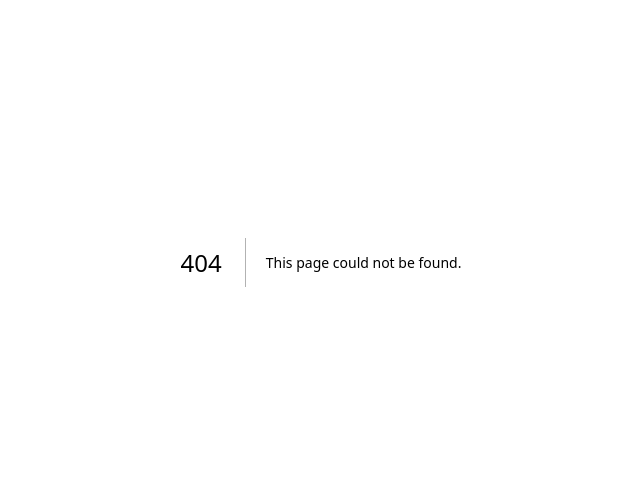
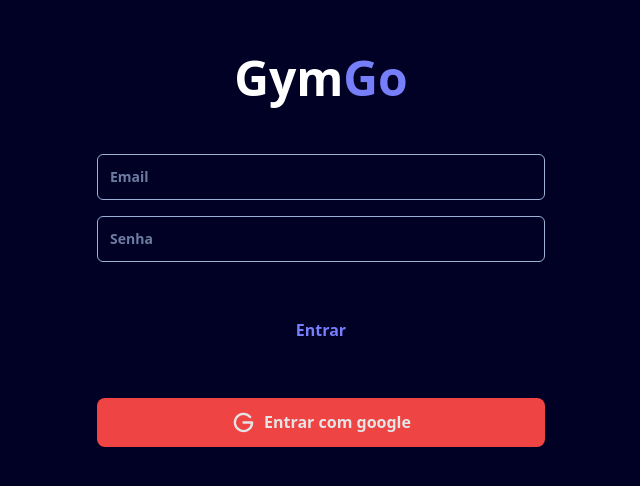
Before and after one commit to eduardo1199/gym-go, a Next.js app: page /login in a window 1280 px wide. Before the commit this address had no page. Shown: the part 138-624 px from the top of the page, without its empty margins (319-959 px from the left). Built offline with nearby package versions, Linux system fonts and the light colour scheme.

Commit message:
feat: login page

```diff
--- /dev/null
+++ b/src/pages/login/index.tsx
@@ -0,0 +1,98 @@
+import { zodResolver } from '@hookform/resolvers/zod'
+import { GoogleLogo } from '@phosphor-icons/react'
+import { Button } from 'components/Button'
+import { Input } from 'components/Input'
+import { signIn } from 'next-auth/react'
+import { useForm } from 'react-hook-form'
+import { z } from 'zod'
+
+const LoginSchema = z.object({
+  email: z.string().email('Email inválido, digite um email válido!'),
+  password: z
+    .string()
+    .min(6, 'A senha precisa ter no mínimo 6 caracteres ou números'),
+})
+
+type LoginDataSchema = z.infer<typeof LoginSchema>
+
+export default function Login() {
+  const {
+    register,
+    formState: { isSubmitting, errors },
+    control,
+    setError,
+    watch,
+    handleSubmit,
+  } = useForm<LoginDataSchema>({
+    resolver: zodResolver(LoginSchema),
+  })
+
+  async function handleRegisterGoogleProvider() {
+    await signIn('google')
+  }
+
+  async function handleSubmitLogin(data: LoginDataSchema) {
+    // TODO: execute login
+
+    console.log(data)
+  }
+
+  return (
+    <div className="w-full h-screen bg-primary-blue">
+      <div className="flex justify-center items-center h-full flex-col max-w-md mx-auto gap-4">
+        <strong className="text-5xl font-bold text-white animate-visible">
+          Gym<span className="text-primary-purple">Go</span>
+        </strong>
+
+        <div className="w-full flex flex-col mt-9">
+          <form
+            className="flex flex-col gap-4"
+            onSubmit={handleSubmit(handleSubmitLogin)}
+          >
+            <Input.Root
+              {...register('email')}
+              placeholder="Email"
+              className="bg-transparent text-white"
+              type="email"
+              error={!!errors.email?.message}
+            >
+              <Input.Error message={errors.email?.message} />
+            </Input.Root>
+            <Input.Root
+              {...register('password')}
+              placeholder="Senha"
+              className="bg-transparent text-white"
+              type="password"
+              error={!!errors.password?.message}
+            >
+              <Input.Error message={errors.password?.message} />
+            </Input.Root>
+
+            {isSubmitting ? (
+              <Button.Loading className="mt-8" />
+            ) : (
+              <Button.Primary type="submit" className="mt-8">
+                Entrar
+              </Button.Primary>
+            )}
+          </form>
+
+          <button
+            className="bg-red-500 p-3 rounded-lg flex items-center justify-center gap-2 mb-6 animate-visible hover:brightness-90 transition-all mt-12"
+            type="button"
+            onClick={handleRegisterGoogleProvider}
+          >
+            <GoogleLogo
+              size={25}
+              weight="bold"
+              className="text-primary-white"
+            />
+            <span className="font-bold text-base text-primary-white">
+              Entrar com google
+            </span>
+          </button>
+        </div>
+      </div>
+    </div>
+  )
+}
--- a/src/pages/register/complement/student/components/DialogConfirm/index.tsx
+++ b/src/pages/register/complement/student/components/DialogConfirm/index.tsx
@@ -19,7 +19,7 @@ export function DialogConfirm() {
   }
 
   function handleNavigateToMap() {
-    Router.push('/map')
+    Router.push('/dashboard')
     setOpenDialog(false)
   }
 
--- a/src/pages/register/components/FormRegister/index.tsx
+++ b/src/pages/register/components/FormRegister/index.tsx
@@ -172,17 +172,6 @@ export function FormRegister() {
           }}
         />
 
-        <button
-          className="bg-red-500 p-3 rounded-lg flex items-center justify-center gap-2 mb-6 animate-visible hover:brightness-95 transition-all"
-          type="button"
-          onClick={handleRegisterGoogleProvider}
-        >
-          <GoogleLogo size={25} weight="bold" className="text-primary-white" />
-          <span className="font-bold text-base text-primary-white">
-            Cadastrar com google
-          </span>
-        </button>
-
         {isSubmitting ? (
           <Button.Loading />
         ) : (
```
